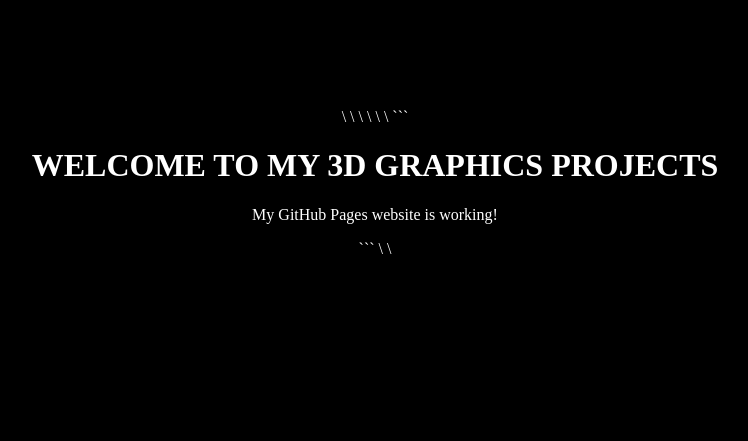
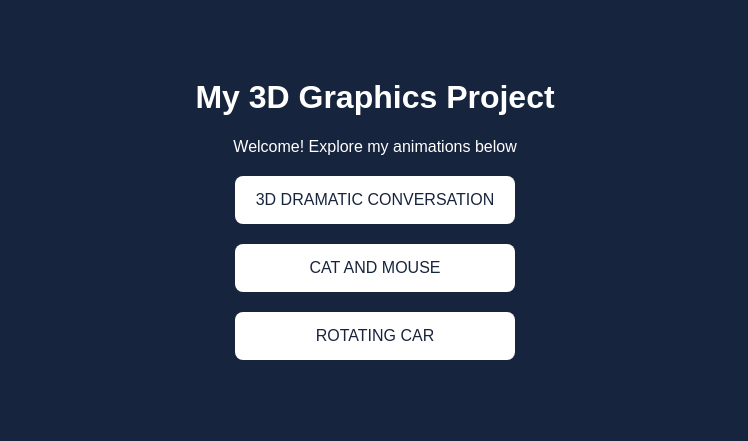
Before and after one commit to faridahdamilola-sys/3D-Animation, a plain HTML site: page animation.html in a window 1280 px wide. Shown: the whole page, without its empty margins (265-1013 px from the left). Drawn offline with Linux system fonts and the light colour scheme.

Commit message:
Restore original homepage

````diff
--- a/animation.html
+++ b/animation.html
@@ -1,11 +1,32 @@
-\<!DOCTYPE html>
-
-\<html> \<head>     \<title>Faridah's 3D Projects\</title> \</head> \<body style="background-color: black; color: white; text-align: center; padding: 100px;">
-
-```
-<h1>WELCOME TO MY 3D GRAPHICS PROJECTS</h1>
-
-<p>My GitHub Pages website is working!</p>
-```
-
-\</body> \</html>
+<!DOCTYPE html>
+<html>
+    <head>
+        <title>My 3D Graphics Project</title>
+        <style>
+            body{
+                background: #17243d;
+                color: white;
+                font-family: Arial, Helvetica, sans-serif;
+                text-align: center;
+                padding: 50px;
+            }
+            a{
+                display: block;
+                margin: 20px auto;
+                padding: 15px;
+                background: #ffffff;
+                color: #17243d;
+                text-decoration: none;
+                width: 250px;
+                border-radius: 8px;
+            }
+        </style>
+    </head>
+    <body>
+        <h1>My 3D Graphics Project</h1>
+        <p>Welcome! Explore my animations below</p>
+        <a href="3D Conversation/index.html">3D DRAMATIC CONVERSATION</a>
+        <a href="Cat and Mouse/index.html">CAT AND MOUSE</a>
+        <a href="Rotating car/index.html">ROTATING CAR</a>
+    </body>
+</html>
````
